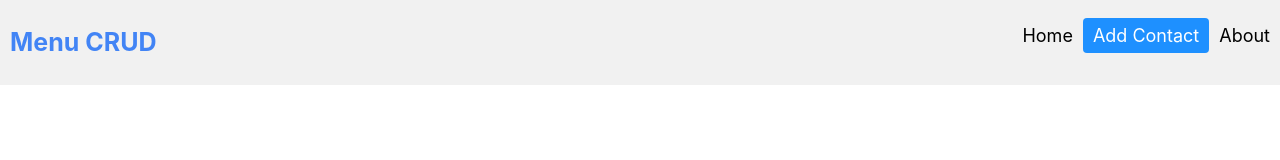
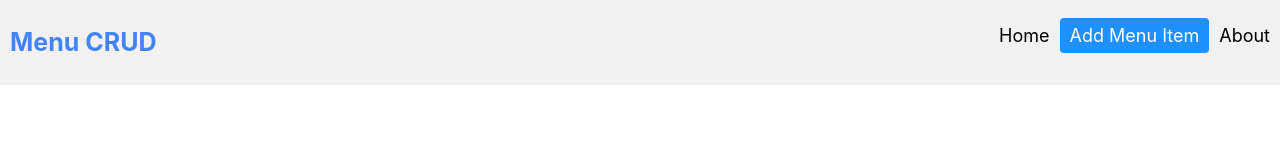
Before and after one commit to jujubean22/menu-crud, a React (Create React App) app: page /add in a window 1280 px wide. Shown: the top 160 px of the page. Built offline with nearby package versions, Linux system fonts and the light colour scheme; no server answers; the database is empty.

Commit message:
fixed header component

```diff
--- a/src/components/Header.js
+++ b/src/components/Header.js
@@ -10,7 +10,7 @@ const Header = () => {
     if (location.pathname === "/") {
       setActiveTab("Home");
     } else if (location.pathname === "/add") {
-      setActiveTab("AddContact");
+      setActiveTab("AddMenu");
     } else if (location.pathname === "/about") {
       setActiveTab("About");
     }
@@ -30,10 +30,10 @@ const Header = () => {
         </Link>
         <Link to="/add">
           <p
-            className={`${activeTab === "AddContact" ? "active" : ""}`}
-            onClick={() => setActiveTab("AddContact")}
+            className={`${activeTab === "AddMenu" ? "active" : ""}`}
+            onClick={() => setActiveTab("AddMenu")}
           >
-            Add Contact
+            Add Menu Item
           </p>
         </Link>
         <Link to="/about">
```
